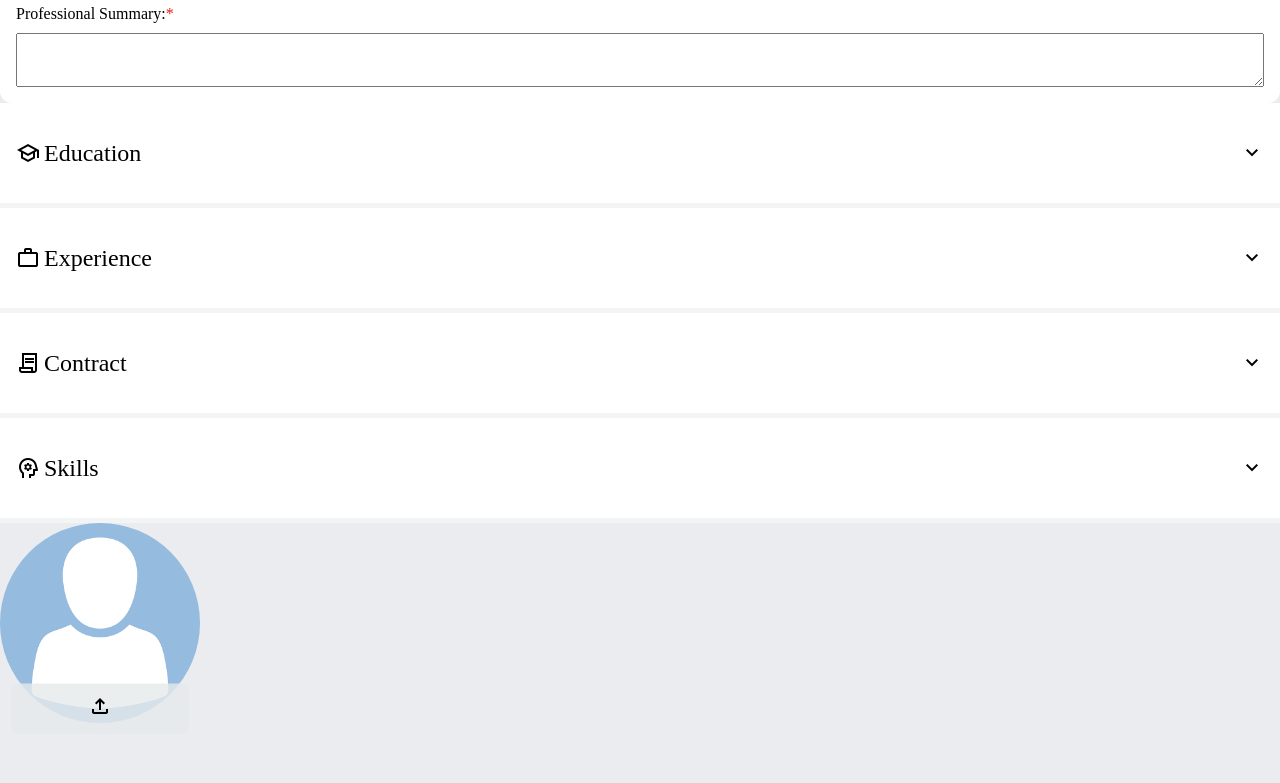
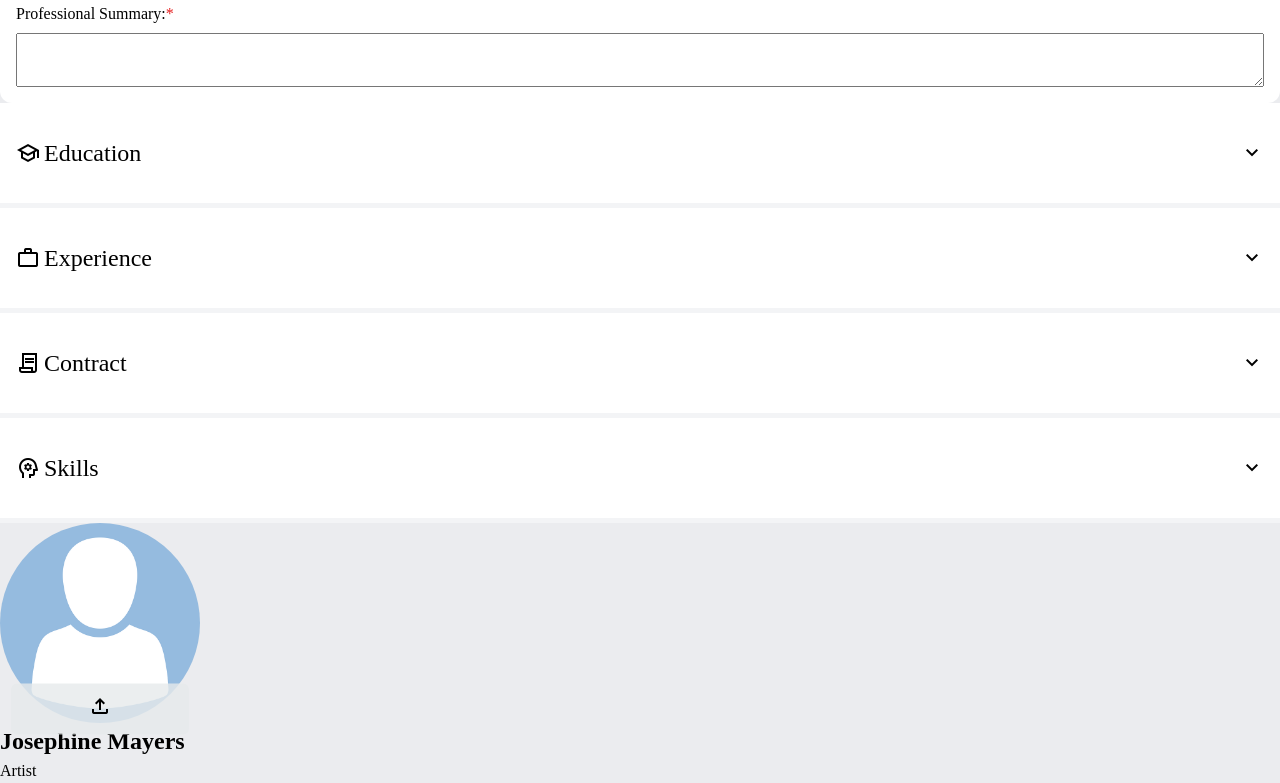
Before and after one commit to ZTanvir/cv-maker, a React (Vite) app: page / in a window 1280 px wide. Shown: the part 270-1053 px from the top of the page. Before the commit the page ends 1004 px from the top, so only its background shows below. Built offline with nearby package versions, Linux system fonts and the light colour scheme.

Commit message:
Add cvData from CvData.js as a source of single source of object update

```diff
--- a/src/Components/Cv.jsx
+++ b/src/Components/Cv.jsx
@@ -2,12 +2,16 @@
 // and how the information will look in the cv
 import CvInfo from "./CvInfo/CvInfo";
 import CvPreview from "./CvPreview/CvPreview";
+import cvInfo from "../Components/CvData.js";
+import { useState } from "react";
 
 const Cv = () => {
+    const [cvData, setCvData] = useState(cvInfo);
+
     return (
         <section className="cv-maker">
-            <CvInfo />
-            <CvPreview />
+            <CvInfo cvData={cvData} setCvData={setCvData} />
+            <CvPreview cvInfo={cvData} />
         </section>
     );
 };
--- a/src/Components/CvInfo/CvInfo.jsx
+++ b/src/Components/CvInfo/CvInfo.jsx
@@ -7,20 +7,14 @@
  form fields
  */
 import PersonalDetails from "./PersonalDetails/PersonalDetails";
-import CvData from "../CvData";
 import EducationFormData from "./UserInfo/FormData/EducationFormData";
 import ExperienceFormData from "./UserInfo/FormData/ExperienceFormData.js";
 import ContractFormData from "./UserInfo/FormData/ContractFormData.js";
 import SkillFormData from "./UserInfo/FormData/SkillFormData.js";
 
-import { useState } from "react";
 import InstituteInfo from "./UserInfo/InstituteInfo.jsx";
 
-const CvInfo = () => {
-    const cvInfo = CvData;
-    const [cvData, setCvData] = useState(cvInfo);
-    console.log(cvData);
-
+const CvInfo = ({ cvData, setCvData }) => {
     return (
         <section className="cvInfo">
             <PersonalDetails cvData={cvData} updateCvData={setCvData} />
--- a/src/Components/CvPreview/CvPreview.jsx
+++ b/src/Components/CvPreview/CvPreview.jsx
@@ -1,8 +1,11 @@
+import NameAndProfession from "./NameAndProfession";
 import ProfilePicture from "./ProfilePicture";
-const CvPreview = ({ cvData }) => {
+
+const CvPreview = ({ cvInfo }) => {
     return (
         <main>
             <ProfilePicture />
+            <NameAndProfession cvData={cvInfo} />
         </main>
     );
 };
--- a/src/Components/CvPreview/NameAndProfession.jsx
+++ b/src/Components/CvPreview/NameAndProfession.jsx
@@ -1,9 +1,11 @@
-const NameAndProfession = ({}) => {
-    // const name =
+const NameAndProfession = ({ cvData }) => {
+    const personalData = cvData.personal_details;
+    const fullName = personalData.fname + " " + personalData.lname;
+    const profession = personalData.profession;
 
     return (
         <section>
-            <h2>{name}</h2>
+            <h2>{fullName}</h2>
             <p>{profession}</p>
         </section>
     );
```
